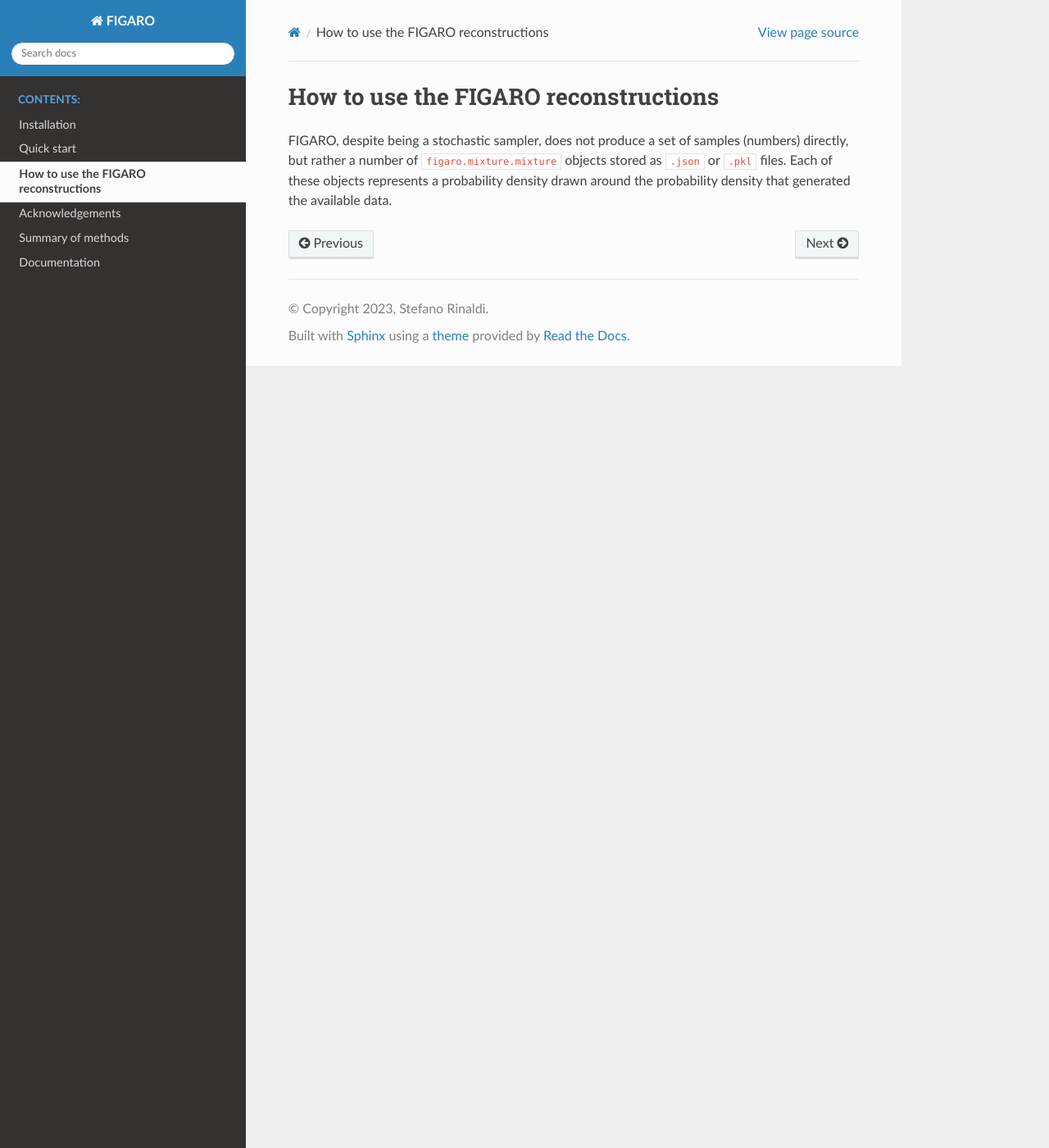
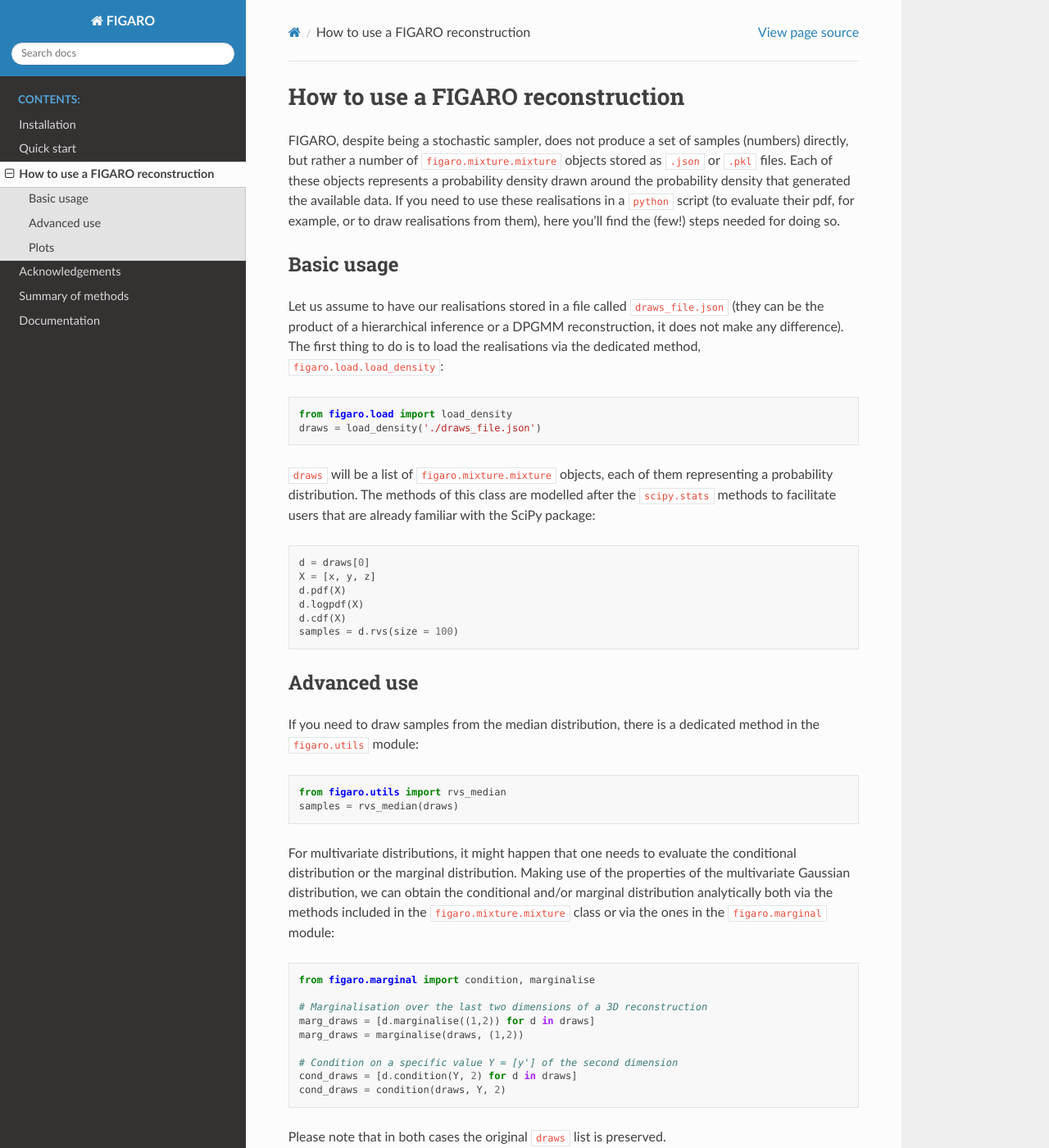
Before and after one commit to sterinaldi/FIGARO, a Sphinx documentation site: the page built from docs/source/use_mixture.md, in a window 1280 px wide and 1400 px high. Shown: the whole window at 82% size. Built offline with Sphinx 7.4.7 and the Read the Docs theme 2.0.0, drawn with Linux system fonts in a browser that asks for light colours; some of the changed text lies outside the part shown.

Commit message:
more docs

````diff
--- a/docs/source/use_mixture.md
+++ b/docs/source/use_mixture.md
@@ -1,3 +1,52 @@
-# How to use the FIGARO reconstructions
+# How to use a FIGARO reconstruction
 
-FIGARO, despite being a stochastic sampler, does not produce a set of samples (numbers) directly, but rather a number of `figaro.mixture.mixture` objects stored as `.json` or `.pkl` files. Each of these objects represents a probability density drawn around the probability density that generated the available data.
+FIGARO, despite being a stochastic sampler, does not produce a set of samples (numbers) directly, but rather a number of `figaro.mixture.mixture` objects stored as `.json` or `.pkl` files. Each of these objects represents a probability density drawn around the probability density that generated the available data. If you need to use these realisations in a `python` script (to evaluate their pdf, for example, or to draw realisations from them), here you'll find the (few!) steps needed for doing so.
+
+
+## Basic usage
+Let us assume to have our realisations stored in a file called `draws_file.json` (they can be the product of a hierarchical inference or a DPGMM reconstruction, it does not make any difference). The first thing to do is to load the realisations via the dedicated method, `figaro.load.load_density`:
+
+```python
+from figaro.load import load_density
+draws = load_density('./draws_file.json')
+```
+
+`draws` will be a list of `figaro.mixture.mixture` objects, each of them representing a probability distribution. The methods of this class are modelled after the `scipy.stats` methods to facilitate users that are already familiar with the SciPy package:
+
+```python
+d = draws[0]
+X = [x, y, z]
+d.pdf(X)
+d.logpdf(X)
+d.cdf(X)
+samples = d.rvs(size = 100)
+```
+
+## Advanced use
+
+If you need to draw samples from the median distribution, there is a dedicated method in the `figaro.utils` module:
+
+```python
+from figaro.utils import rvs_median
+samples = rvs_median(draws)
+```
+
+For multivariate distributions, it might happen that one needs to evaluate the conditional distribution or the marginal distribution.
+Making use of the properties of the multivariate Gaussian distribution, we can obtain the conditional and/or marginal distribution analytically both via the methods included in the `figaro.mixture.mixture` class or via the ones in the `figaro.marginal` module:
+
+```python
+from figaro.marginal import condition, marginalise
+
+# Marginalisation over the last two dimensions of a 3D reconstruction
+marg_draws = [d.marginalise((1,2)) for d in draws]
+marg_draws = marginalise(draws, (1,2))
+
+# Condition on a specific value Y = [y'] of the second dimension
+cond_draws = [d.condition(Y, 2) for d in draws]
+cond_draws = condition(draws, Y, 2)
+```
+
+Please note that in both cases the original `draws` list is preserved.
+
+## Plots
+The plots produced by the CLI can be easily reproduced using the methods included in the `figaro.plot` module. Please refer to its documentation page for the details.
````
